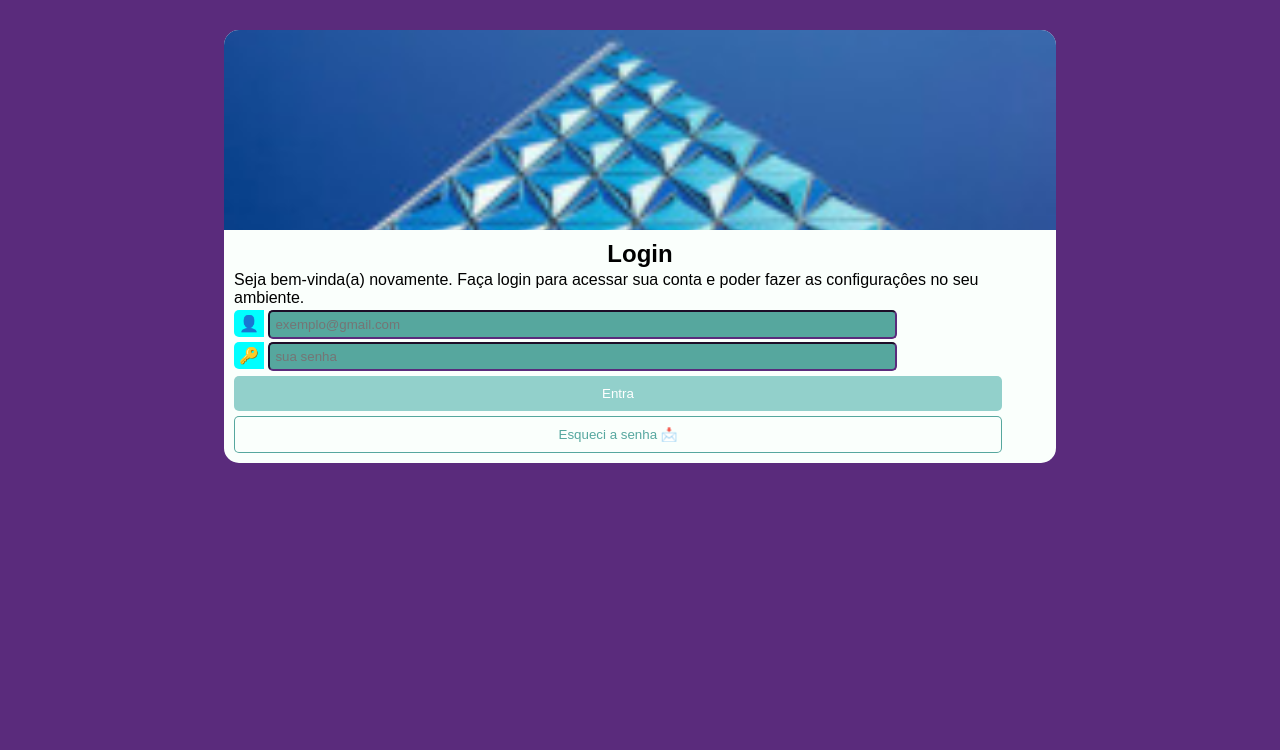
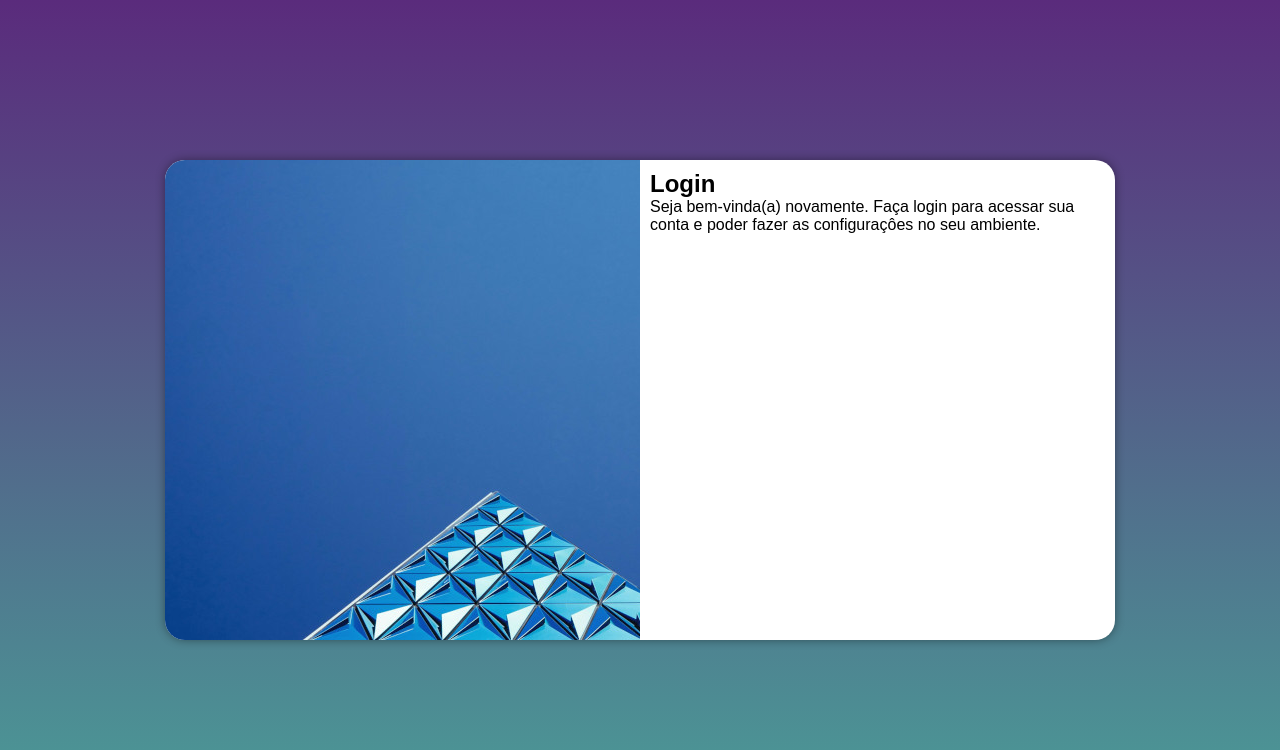
Before and after one commit to wilnervictor/projeto-login, a plain HTML site: page index.html in a window 1280 px wide. Drawn offline with Linux system fonts and the light colour scheme.

Commit message:
login v 1.6

```diff
--- a/estilos/style.css
+++ b/estilos/style.css
@@ -3,6 +3,7 @@
     margin: 0px;
     padding: 0px;
     font-family: Arial, Helvetica, sans-serif;
+    box-sizing: border-box;
 }
 :root{
     --cor1: #5A2B7C;
@@ -10,75 +11,85 @@
     --cor3: #4aa198ee;
     --cor4: #92d0cb;
 }
-body{
+body, html{
     background-color: var(--cor1);
+    height: 100vh;
+    width: 100vw;
 }
 main{
-    width: 65vw;
-    margin: auto;
-    background-color: var(--cor2);
-    border-radius: 15px;
-    margin-top: 30px;
+    height: 100vh;
+    width: 100vw;
+    position: relative;
 }
-main > section > div > h1{
-    text-align: center;
+section#login{
+    position: absolute;
+    top: 50%;
+    left: 50%;
+    transform: translate(-50%, -50%);
+    overflow: hidden; /*isso tira o que tiver fora */
+
+    background-color: white;
+    width: 250px;
+    height: 600px;
+    border-radius: 20px;
+    box-shadow: 0px 0px 10px rgba(0, 0, 0, 0.404);
+    transition: width 1s, height 1s;
+    transition-timing-function: ease;
 }
-#formulario{
+#imagem{
+    display: block;
+    background: var(--cor1) url(../imagens/padrao200px.jpg);
+    height: 200px;
+    width: 250px;
+    background-repeat: no-repeat;
+    background-size: cover;
+    background-position: center bottom;
+}
+div#formulario{
+    display: block;
     padding: 10px;
 }
-#iimail1, #isenha{
-    padding: 5px;
-    border-radius: 5px;
-    background-color: var(--cor3);
-    border-color: var(--cor1);
-    width: 48vw;
-}
-#formulario p {
-    padding-top: 3px;
-}
-#iimail1:focus, #isenha:focus{
-    background-color: var(--cor2);
-}
-label{
-    background-color: aqua;
-    padding: 5px;
-    border-radius: 5px 0px 0px 5px;
-}
-#entra{
-    color: white;
-    background-color: var(--cor4);
-    padding: 10px;
-    border: 0px;
-    margin-top: 5px;
-    width: 60vw;
-    border-radius: 5px;
-}
-#esqueci{
-    color: var(--cor3);
-    background-color: var(--cor2);
-    padding: 10px;
-    border: 0px;
-    margin-top: 5px;
-    width: 60vw;
-    border: 1px solid var(--cor3);
-    border-radius: 5px;
-}
-
-#imagem{
-    background: url(../imagens/padrao200px.jpg);
-    background-repeat: no-repeat;
-    background-size: cover;
-    background-position: center center;
-    width: 65vw;
-    height: 200px;
-    border-radius: 15px 15px 0px 0px;
-}
-#entra:hover, #esqueci:hover{
-     background-color: var(--cor3);
-}
 @media screen and (min-width: 768px) and (max-width: 992px){
+    body{
+        background-image: linear-gradient(180deg, #5A2B7C, #4aa198ee);
+    }
+    section#login{
+        width: 90vw;
+        height: 60vh;
+    }
     #imagem{
-        display: none;
+         width: 30%;
+         height: 100%;
+         background: url(../imagens/padrao400px.jpg);
+         background-repeat: no-repeat;
+         background-size: cover;
+         background-position: center;
+         float: left;
+    }
+    #formulario{
+        float: right;
+        width: 70%;
     }
 
 }
+@media screen and (min-width: 992px){
+    body{
+        background-image: linear-gradient(180deg, #5A2B7C, #4aa198ee);
+    }
+    section#login{
+        width: 950px;
+        height: 60vh;
+    }
+    #imagem{
+        background: url(../imagens/padrao700px.jpg);
+        background-repeat: no-repeat;
+        float: left;
+        width: 50%;
+        height: 100%;
+    }
+    #formulario{
+        float: right;
+        width: 50%;
+
+    }
+}
--- a/index.html
+++ b/index.html
@@ -20,16 +20,7 @@
             poder fazer as configuraçôes no seu ambiente.
           </p>
           <form action="login.js" method="post" autocomplete="off">
-            <p>
-              <label for="iimail1">&#128100;</label>
-              <input type="email" name="iimail" id="iimail1" placeholder="exemplo@gmail.com" required/>
-            </p>
-            <p>
-              <label for="isenha">&#128273;</label>
-              <input type="password" name="senha" id="isenha" placeholder="sua senha" maxlength="20" minlength="8"/>
-            </p>
-            <input type="submit" id="entra" value="Entra">
-            <input type="button" id="esqueci" value="Esqueci a senha &#128233;">
+
           </form>
         </div>
       </section>
```
